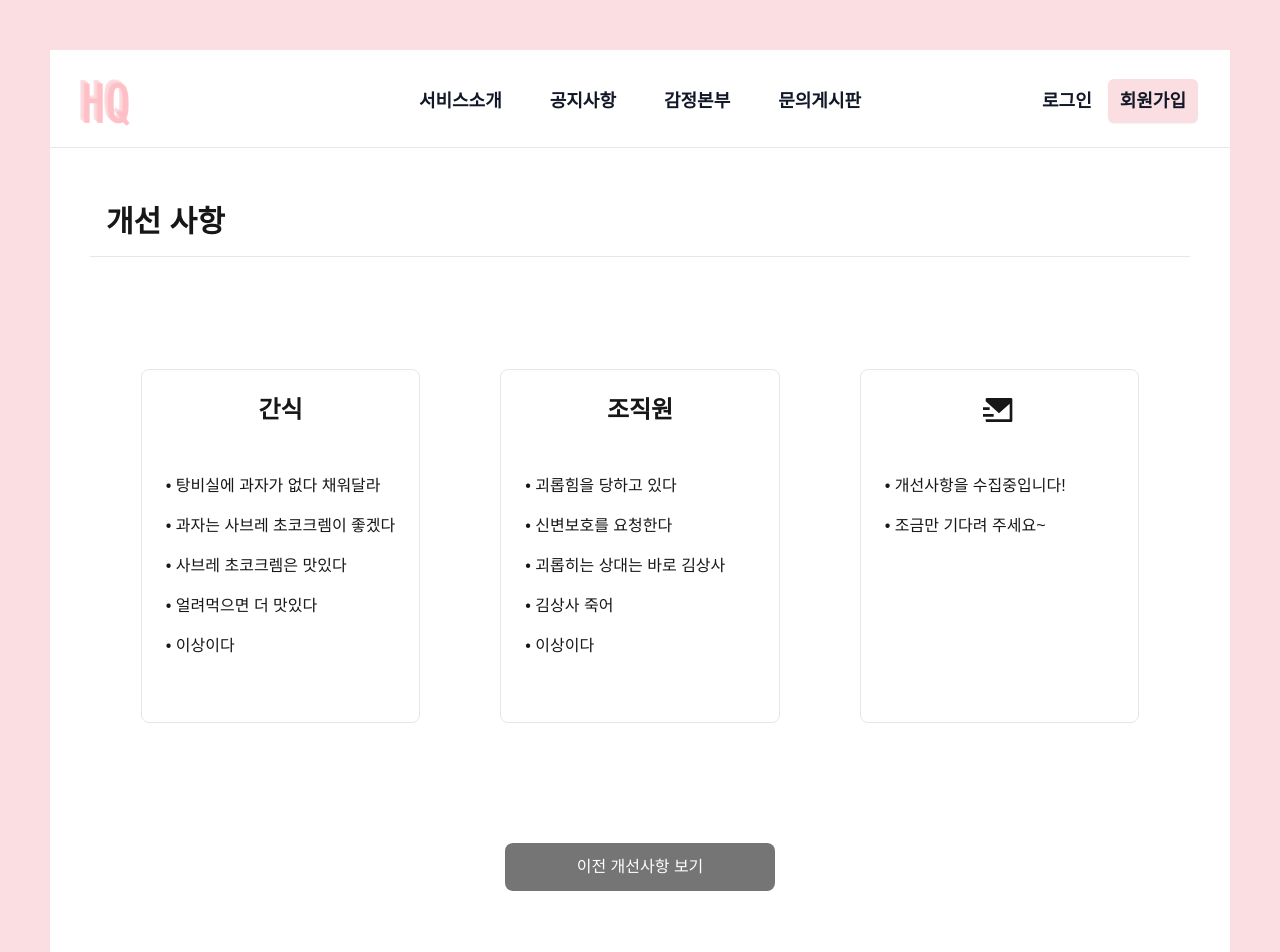
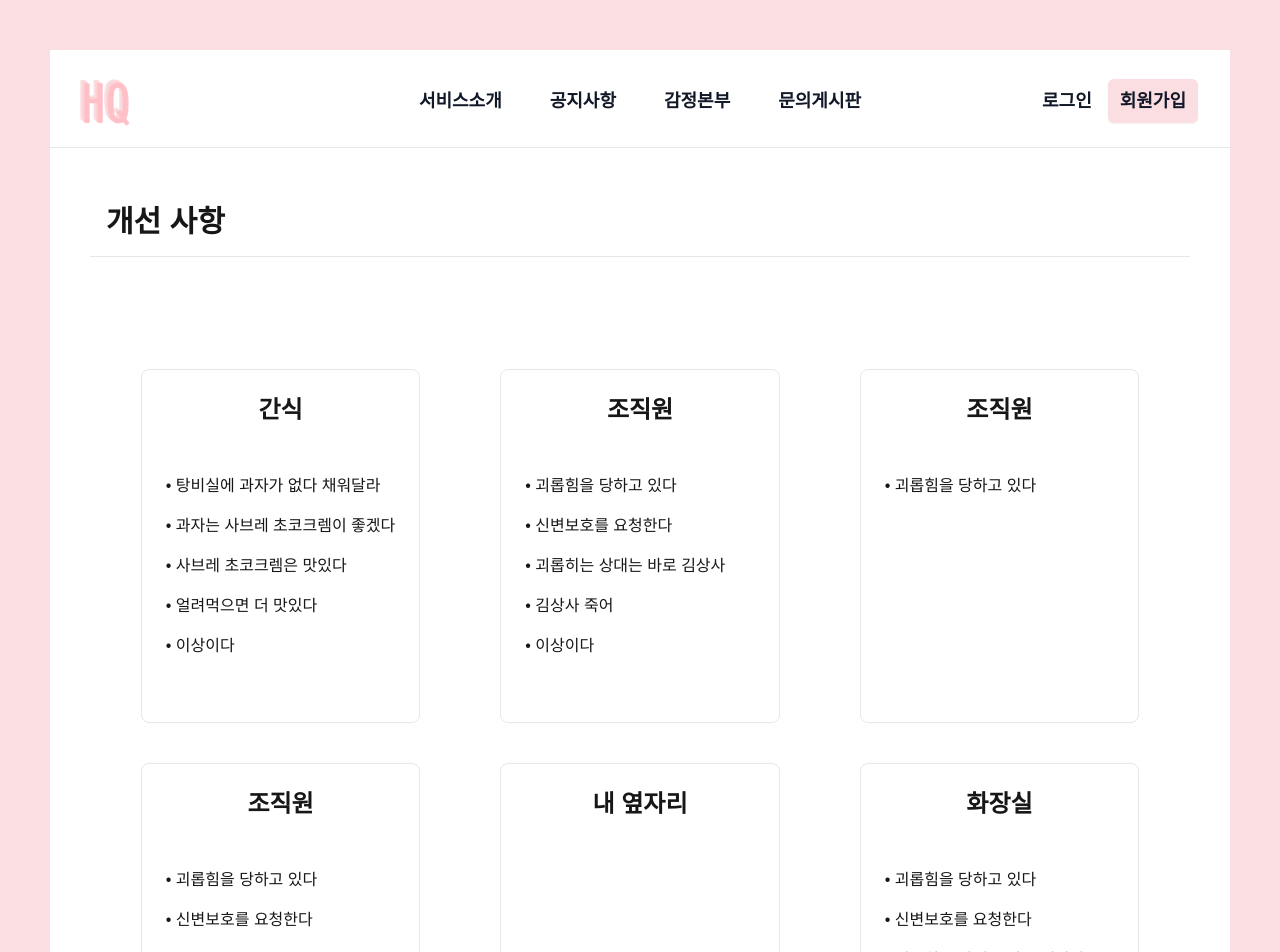
Before and after one commit to gjtjdwl/insideout-front, a Next.js app: page /manage/feedback in a window 1280 px wide. Shown: the top 952 px of the page. Built offline with nearby package versions, Linux system fonts and the light colour scheme; a web font is replaced by a local one.

Commit message:
style  : 개선사항 ui

```diff
--- a/app/(header)/manage/feedback/page.tsx
+++ b/app/(header)/manage/feedback/page.tsx
@@ -1,12 +1,14 @@
 'use client';
 import { ManageAPI } from '@/app/api';
 import { useUser } from '@/app/hooks/useUser';
-import { useEffect } from 'react';
+import { useEffect, useState } from 'react';
 import { RiMailSendFill } from 'react-icons/ri';
 
 const feedback = () => {
   const { user } = useUser();
-  const products = [
+  const [improvv, setImprov] = useState();
+
+  const improv = [
     {
       main: '간식 ',
       sub: [
@@ -28,14 +30,32 @@ const feedback = () => {
       ],
     },
     {
-      main: '',
-      sub: ['개선사항을 수집중입니다! ', '조금만 기다려 주세요~'],
+      main: '조직원 ',
+      sub: ['괴롭힘을 당하고 있다'],
+    },
+    {
+      main: '조직원 ',
+      sub: ['괴롭힘을 당하고 있다', '신변보호를 요청한다'],
+    },
+    {
+      main: '내 옆자리 ',
+      sub: [],
+    },
+    {
+      main: '화장실  ',
+      sub: [
+        '괴롭힘을 당하고 있다',
+        '신변보호를 요청한다',
+        '괴롭히는 상대는 바로 김상사',
+        '김상사 죽어',
+        '이상이다',
+      ],
     },
   ];
   const improvements = async () => {
     try {
       const response = await ManageAPI.improvements(String(user?.userId));
-      console.log(response);
+      setImprov(response);
     } catch (error: unknown) {
       console.error('개선사항 로딩 중 오류', error);
     }
@@ -48,30 +68,38 @@ const feedback = () => {
   }, [user]);
   return (
     <div className="bg-customPink px-4 sm:px-[50px]">
-      <div className="flex justify-center items-center bg-white w-full p-10 min-h-[50vh]">
+      <div className="flex justify-center items-center bg-white w-full p-4 md:p-10 min-h-[50vh]">
         <div className="max-w-[1200px] w-full">
           <div className="flex items-center justify-between p-4 border-b">
             <div className="font-bold text-xl md:text-3xl">개선 사항</div>
           </div>
           <div className="flex justify-center flex-col items-center ">
-            <div className="m-6 mt-28 max-w-[1200px] grid grid-cols-1 gap-x-12 gap-y-10 sm:grid-cols-2 lg:grid-cols-3 xl:gap-x-20">
-              {products.map((product, index) => (
+            <div className=" max-w-[1200px]">
+              {!improv ? (
+                <div className="m-6 mt-28 p-6 border rounded-lg max-h-[300px] h-full">
+                  <div className="flex flex-col justify-center mb-8">
+                    <div className="flex justify-center">
+                      <RiMailSendFill size={32} />
+                    </div>
+                    <div className="my-2"> • 개선사항을 수집 중 입니다!</div>
+                    <div className="my-2"> • 조금만 기다려주세요.</div>
+                  </div>
+                </div>
+              ) : (
+                <div className="mt-10 md:mt-28 max-w-[1200px] max-h-[600px] overflow-y-scroll grid grid-cols-1 gap-x-12 gap-y-10 sm:grid-cols-2 lg:grid-cols-3 xl:gap-x-20">
+                  {improv.map((category, index) => (
                     <div
-                  key={product.main}
+                      key={index}
                       className="group relative p-6 border rounded-lg"
                     >
                       <div className="flex flex-col justify-between mb-8">
                         <div className="mb-10 flex justify-center">
-                      {index === products.length - 1 ? (
-                        <RiMailSendFill size={32} />
-                      ) : (
-                        <p className="text-xl md:text-2xl font-semibold">
-                          {product.main}
+                          <p className="md:text-2xl font-semibold">
+                            {category.main}
                           </p>
-                      )}
                         </div>
-                    {products[index].sub.map((content, i) => (
-                      <div key={i} className="my-2">
+                        {improv[index].sub.map((content, i) => (
+                          <div key={i} className="text-xs md:text-base my-2">
                             • {content}
                           </div>
                         ))}
@@ -79,8 +107,10 @@ const feedback = () => {
                     </div>
                   ))}
                 </div>
-            <div className="min-h-60 pt-24">
-              <button className="w-[270px] p-3 rounded-lg max-w-[270px] min-w-[50px] bg-[#757575] text-white text-sm md:text-base">
+              )}
+            </div>
+            <div className="mt-12 md:mt-24 min-h-60">
+              <button className="w-full p-3 md:px-10 rounded-lg max-w-[270px] min-w-[50px] bg-[#757575] text-white text-sm md:text-base">
                 이전 개선사항 보기
               </button>
             </div>
```
Lines whose indentation alone changed are shown as unchanged.
